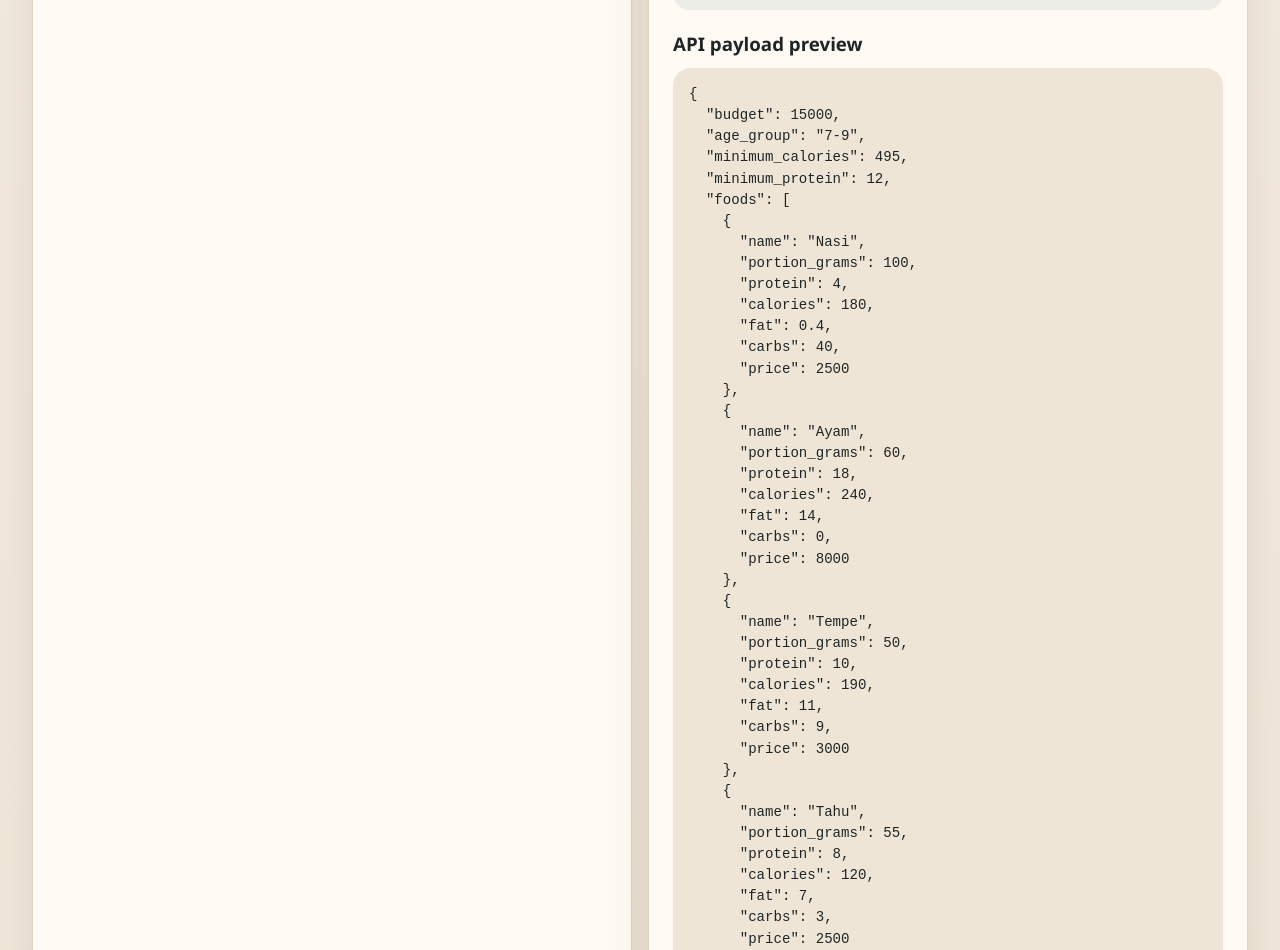
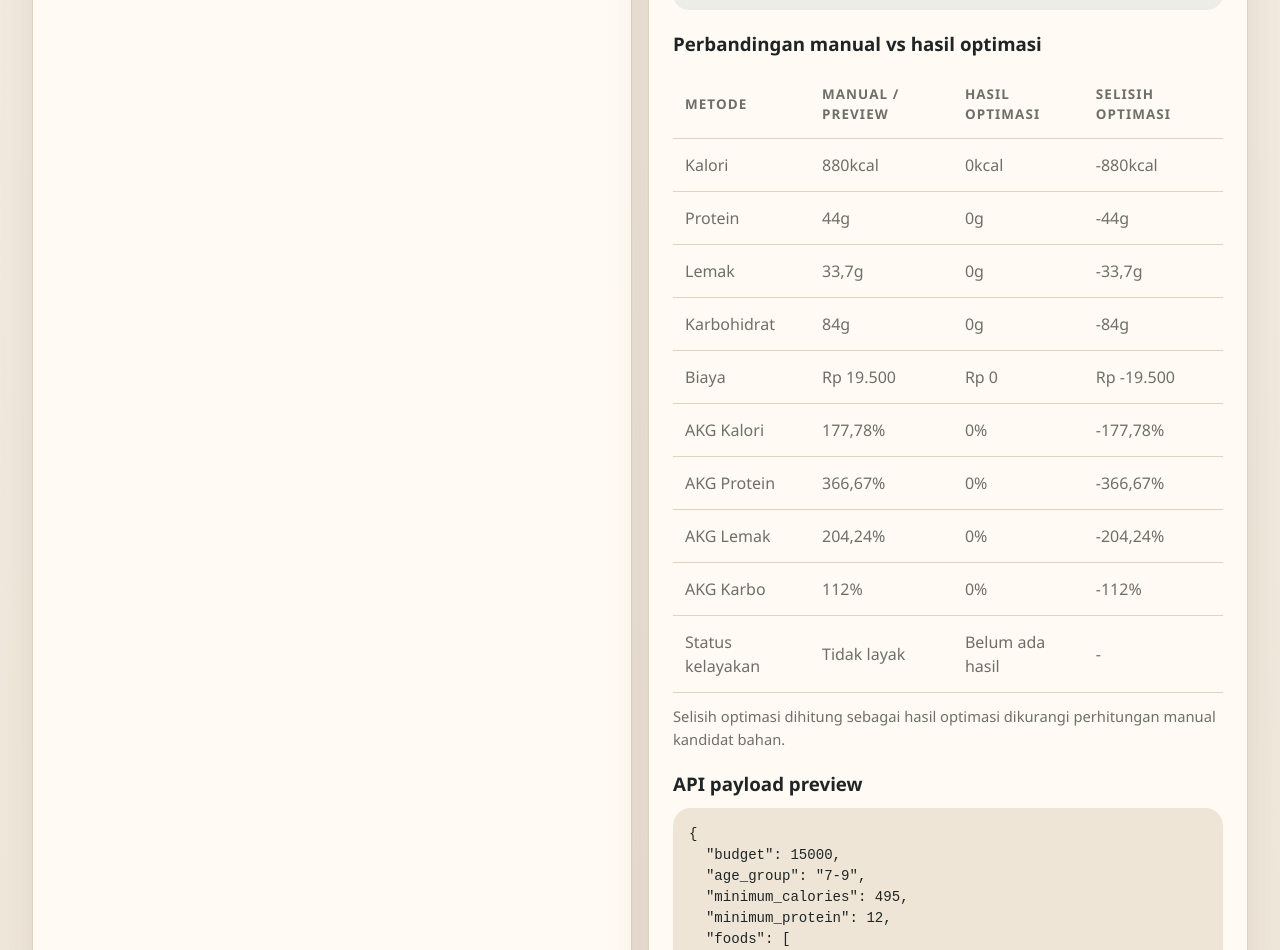
Before and after one commit to Thaakie/NutritionMBG_Analysis_System, a React app in the folder frontend/: page / in a window 1280 px wide. Shown: the part 2460-3410 px from the top of the page. Built offline with nearby package versions, Linux system fonts and the light colour scheme; the HTML template or start-up script is replaced by a standard one.

Commit message:
feat: compare manual nutrition with optimization

```diff
--- a/frontend/src/App.jsx
+++ b/frontend/src/App.jsx
@@ -207,7 +207,14 @@ function App() {
 
       <section className="results-grid">
         <ResultsPanel recommendedFoods={recommendedFoods} result={result} />
-        <SummaryPanel mealTarget={mealTarget} payloadPreview={payloadPreview} result={result} />
+        <SummaryPanel
+          currentAkgPercentages={currentAkgPercentages}
+          currentStatus={currentStatus}
+          currentTotals={currentTotals}
+          mealTarget={mealTarget}
+          payloadPreview={payloadPreview}
+          result={result}
+        />
       </section>
     </main>
   );
--- a/frontend/src/components/SummaryPanel.css
+++ b/frontend/src/components/SummaryPanel.css
@@ -16,3 +16,36 @@
   color: var(--heading-color);
   font-size: 0.88rem;
 }
+
+.comparison-section {
+  margin-top: 20px;
+}
+
+.comparison-table-wrap {
+  margin-top: 12px;
+}
+
+.comparison-table {
+  width: 100%;
+  border-collapse: collapse;
+  text-align: left;
+}
+
+.comparison-table th,
+.comparison-table td {
+  padding: 14px 12px;
+  border-bottom: 1px solid var(--border);
+}
+
+.comparison-table th {
+  color: var(--muted);
+  font-size: 0.84rem;
+  text-transform: uppercase;
+  letter-spacing: 0.08em;
+}
+
+.comparison-note {
+  margin: 12px 0 0;
+  color: var(--muted);
+  font-size: 0.92rem;
+}
--- a/frontend/src/components/SummaryPanel.jsx
+++ b/frontend/src/components/SummaryPanel.jsx
@@ -1,7 +1,94 @@
 import "./SummaryPanel.css";
-import { formatNumber, formatPercent } from "../utils/formatters";
+import { formatNumber, formatPercent, formatSignedNumber } from "../utils/formatters";
 
-function SummaryPanel({ result, payloadPreview, mealTarget }) {
+function SummaryPanel({
+  result,
+  payloadPreview,
+  mealTarget,
+  currentTotals,
+  currentAkgPercentages,
+  currentStatus,
+}) {
+  const optimizedTotals = {
+    calories: result?.total_calories || 0,
+    protein: result?.total_protein || 0,
+    fat: result?.total_fat || 0,
+    carbs: result?.total_carbs || 0,
+    cost: result?.total_cost || 0,
+  };
+
+  const optimizedAkg = result?.akg_percentages || {
+    calories: 0,
+    protein: 0,
+    fat: 0,
+    carbs: 0,
+  };
+
+  const comparisonRows = [
+    {
+      label: "Kalori",
+      manual: currentTotals.totalCalories,
+      optimized: optimizedTotals.calories,
+      suffix: "kcal",
+    },
+    {
+      label: "Protein",
+      manual: currentTotals.totalProtein,
+      optimized: optimizedTotals.protein,
+      suffix: "g",
+    },
+    {
+      label: "Lemak",
+      manual: currentTotals.totalFat,
+      optimized: optimizedTotals.fat,
+      suffix: "g",
+    },
+    {
+      label: "Karbohidrat",
+      manual: currentTotals.totalCarbs,
+      optimized: optimizedTotals.carbs,
+      suffix: "g",
+    },
+    {
+      label: "Biaya",
+      manual: currentTotals.totalCost,
+      optimized: optimizedTotals.cost,
+      prefix: "Rp ",
+    },
+    {
+      label: "AKG Kalori",
+      manual: currentAkgPercentages.calories,
+      optimized: optimizedAkg.calories,
+      suffix: "%",
+    },
+    {
+      label: "AKG Protein",
+      manual: currentAkgPercentages.protein,
+      optimized: optimizedAkg.protein,
+      suffix: "%",
+    },
+    {
+      label: "AKG Lemak",
+      manual: currentAkgPercentages.fat,
+      optimized: optimizedAkg.fat,
+      suffix: "%",
+    },
+    {
+      label: "AKG Karbo",
+      manual: currentAkgPercentages.carbs,
+      optimized: optimizedAkg.carbs,
+      suffix: "%",
+    },
+  ];
+
+  function renderValue(value, { prefix = "", suffix = "" } = {}) {
+    return `${prefix}${formatNumber(value)}${suffix}`;
+  }
+
+  function renderDeltaValue(value, { prefix = "", suffix = "" } = {}) {
+    return `${prefix}${formatSignedNumber(value)}${suffix}`;
+  }
+
   return (
     <div className="panel">
       <div className="panel-heading">
@@ -79,6 +166,42 @@ function SummaryPanel({ result, payloadPreview, mealTarget }) {
         </div>
       ) : null}
 
+      <div className="summary-preview comparison-section">
+        <h3>Perbandingan manual vs hasil optimasi</h3>
+        <div className="table-wrap comparison-table-wrap">
+          <table className="comparison-table">
+            <thead>
+              <tr>
+                <th>Metode</th>
+                <th>Manual / preview</th>
+                <th>Hasil optimasi</th>
+                <th>Selisih optimasi</th>
+              </tr>
+            </thead>
+            <tbody>
+              {comparisonRows.map((row) => (
+                <tr key={row.label}>
+                  <td>{row.label}</td>
+                  <td>{renderValue(row.manual, row)}</td>
+                  <td>{renderValue(row.optimized, row)}</td>
+                  <td>{renderDeltaValue(row.optimized - row.manual, row)}</td>
+                </tr>
+              ))}
+              <tr>
+                <td>Status kelayakan</td>
+                <td>{currentStatus}</td>
+                <td>{result?.feasibility_status || "Belum ada hasil"}</td>
+                <td>{result ? "Bandingkan dengan tabel di atas" : "-"}</td>
+              </tr>
+            </tbody>
+          </table>
+        </div>
+        <p className="comparison-note">
+          Selisih optimasi dihitung sebagai hasil optimasi dikurangi perhitungan
+          manual kandidat bahan.
+        </p>
+      </div>
+
       <div className="summary-preview">
         <h3>API payload preview</h3>
         <pre>{JSON.stringify(payloadPreview, null, 2)}</pre>
--- a/frontend/src/utils/formatters.js
+++ b/frontend/src/utils/formatters.js
@@ -7,3 +7,13 @@ export function formatNumber(value) {
 export function formatPercent(value) {
   return `${formatNumber(value)}%`;
 }
+
+export function formatSignedNumber(value) {
+  const numericValue = Number(value || 0);
+
+  if (numericValue > 0) {
+    return `+${formatNumber(numericValue)}`;
+  }
+
+  return formatNumber(numericValue);
+}
```
Also changed, not shown: 1 other file (tests, documents, lock files or other folders).
